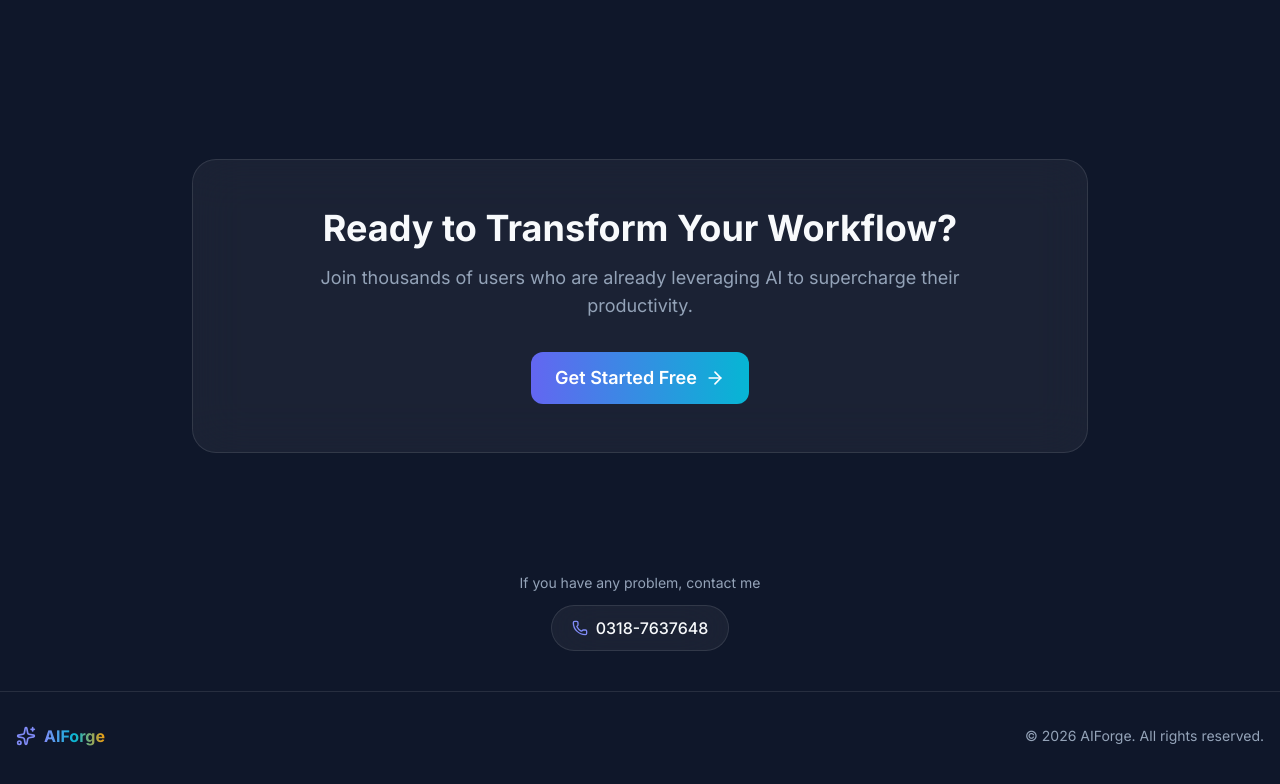
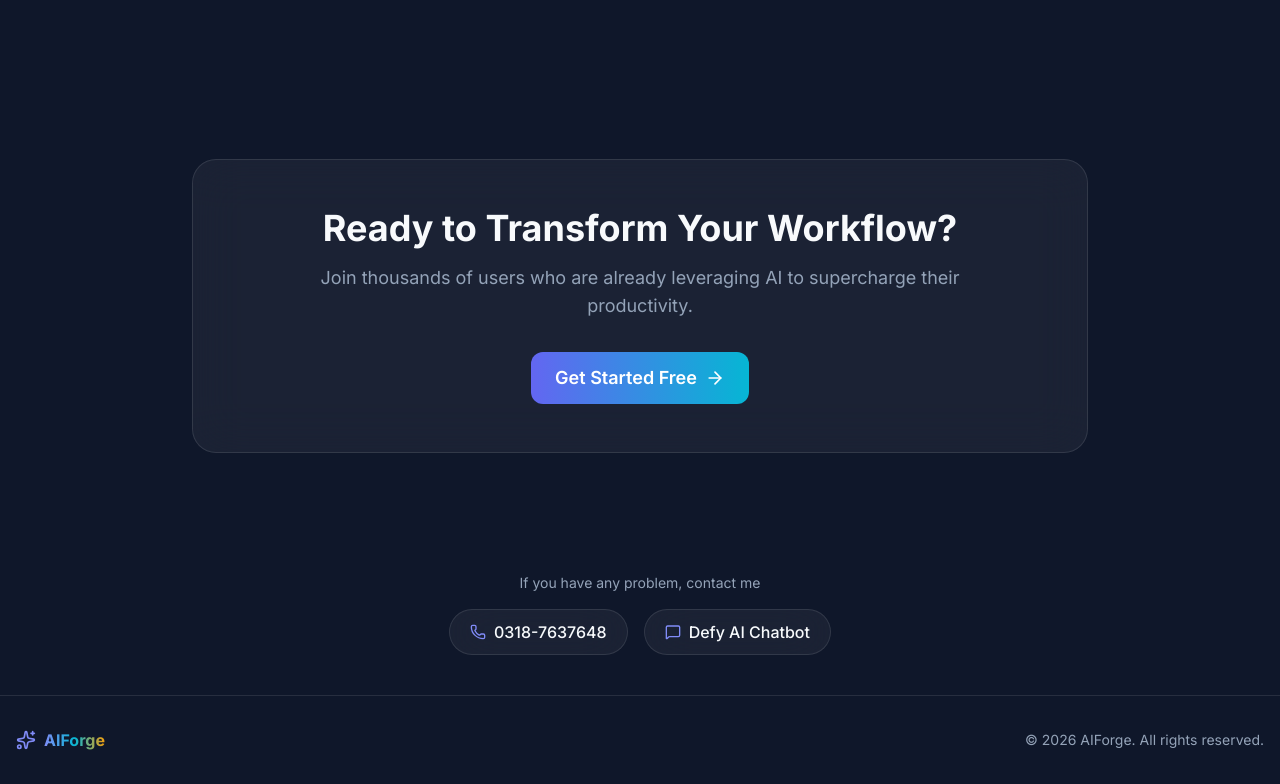
Before and after one commit to abdullah143339-byte/ai-saas, a Next.js app: page / in a window 1280 px wide. Shown: the part 3097-3881 px from the top of the page. Built offline with nearby package versions, Linux system fonts and the light colour scheme.

Commit message:
Add Defy AI Chatbot link in footer

```diff
--- a/src/app/page.tsx
+++ b/src/app/page.tsx
@@ -440,7 +440,8 @@ export default function LandingPage() {
       {/* Contact */}
       <section className="py-10 px-4">
         <div className="max-w-4xl mx-auto text-center">
-          <p className="text-light-3 text-sm mb-3">If you have any problem, contact me</p>
+          <p className="text-light-3 text-sm mb-4">If you have any problem, contact me</p>
+          <div className="flex flex-wrap items-center justify-center gap-4">
             <a
               href="tel:03187637648"
               className="inline-flex items-center gap-2 px-5 py-2.5 glass rounded-full text-light hover:text-primary-light transition-all group"
@@ -448,6 +449,16 @@ export default function LandingPage() {
               <Phone className="w-4 h-4 text-primary-light group-hover:scale-110 transition-transform" />
               <span className="font-medium">0318-7637648</span>
             </a>
+            <a
+              href="https://defy-ai-chat.netlify.app/"
+              target="_blank"
+              rel="noopener noreferrer"
+              className="inline-flex items-center gap-2 px-5 py-2.5 glass rounded-full text-light hover:text-primary-light transition-all group"
+            >
+              <MessageSquare className="w-4 h-4 text-primary-light group-hover:scale-110 transition-transform" />
+              <span className="font-medium">Defy AI Chatbot</span>
+            </a>
+          </div>
         </div>
       </section>
 
```
Lines whose indentation alone changed are shown as unchanged.
